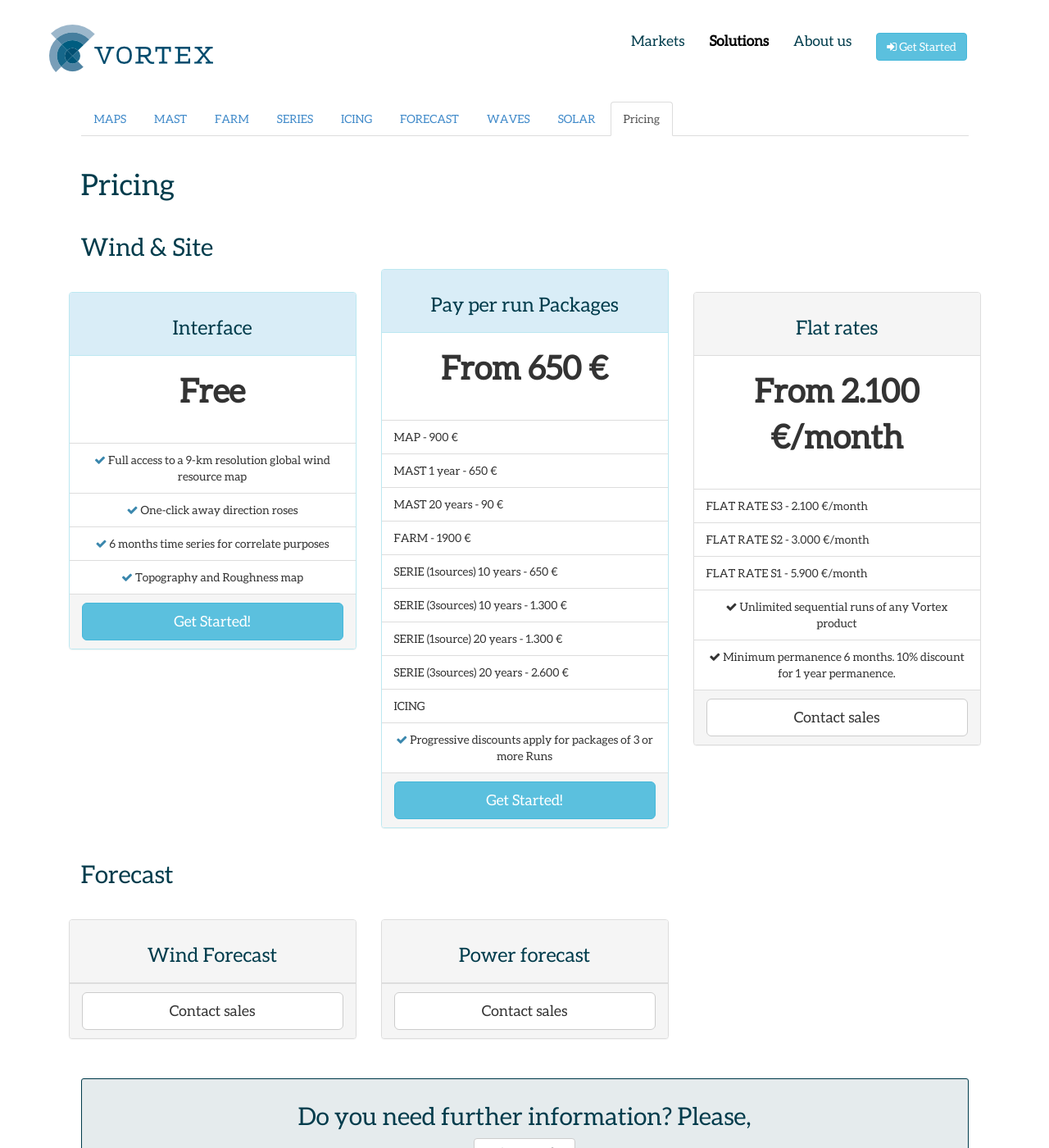
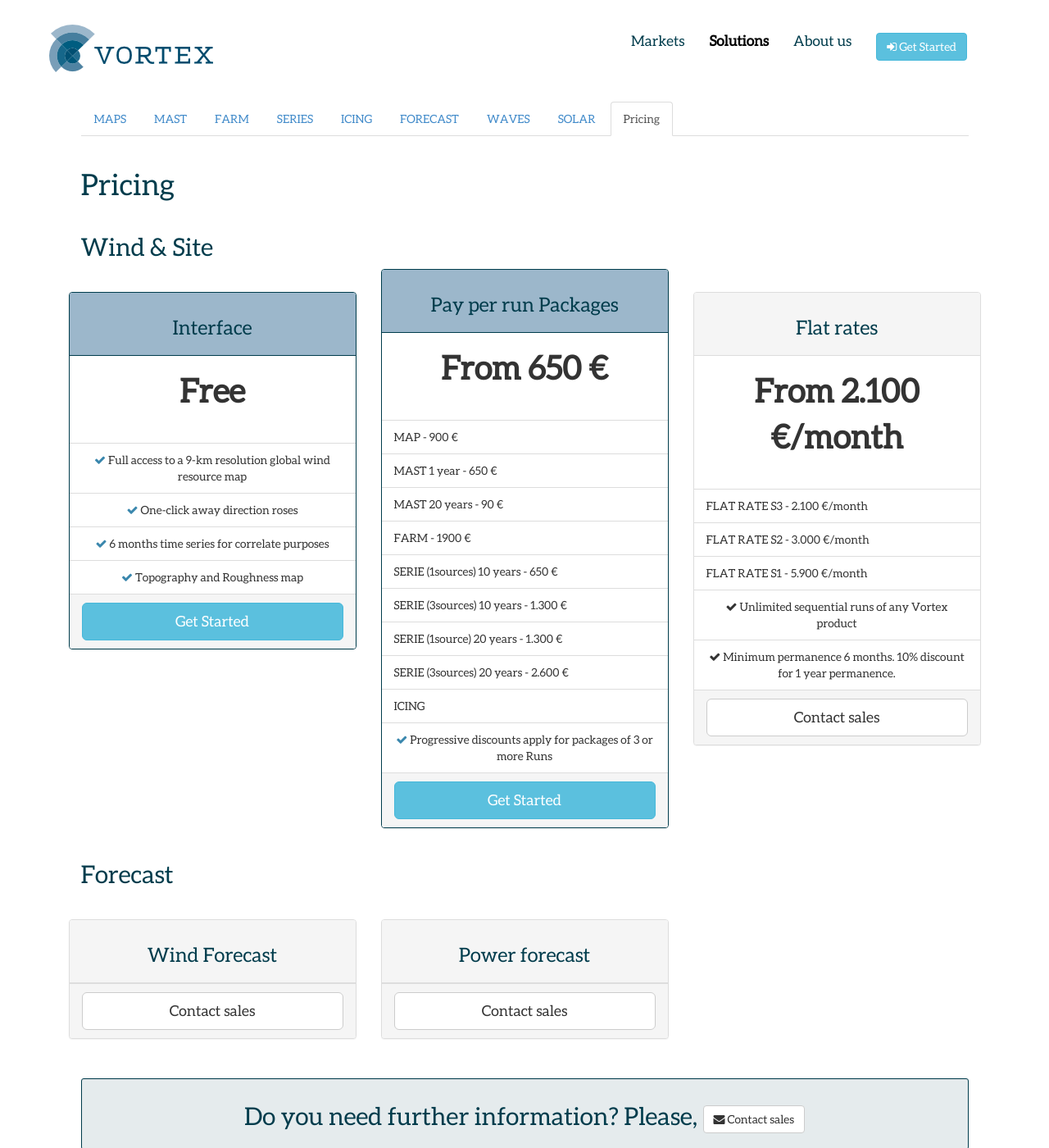
Before and after one commit to vortex-es/vortex-es.github.io, a Jekyll site: the page built from solutions/pricing.md, in a window 1280 px wide and 1400 px high. Shown: the whole window at 82% size. Built offline with Jekyll 4.4.1, drawn with Linux system fonts in a browser that asks for light colours; Markdown is read by kramdown in place of the engine named in the settings.

Commit message:
ajustades les taules de preus.

```diff
--- a/_layouts/solutions.html
+++ b/_layouts/solutions.html
@@ -29,8 +29,7 @@
 
         <div class="well well-sm {% if page.title == 'Solutions' %}hidden-xs hidden-sm hidden-md hidden-lg{% endif %}">
 
-          <h2 class="text-center">New to Vortex? Please,</h2>
-          <p class="text-center"><a href='http://itest.vortex.es/signup' rel="external" target="_blank" class='mailto btn btn-default' title='Please, sign up'><span class='icon-signin icon-white'></span> Sign up</a></p>
+          <h2 class="text-center">New to Vortex? Please, <a href='http://itest.vortex.es/signup' rel="external" target="_blank" class='mailto btn btn-info' title='Please, sign up'><span class='icon-signin icon-white'></span> Get Started</a></h2>
 
         </div>
 
@@ -38,8 +37,7 @@
 
         <div class="well well-sm {% if page.title == 'Solutions' %}hidden-xs hidden-sm hidden-md hidden-lg{% endif %}">
 
-          <h2 class="text-center"><p>Do you need further information? Please,</h2>
-          <p class="text-center"><a href='mailto:info@vortex.es?subject={{page.title}} - Vortex.es&body=I would like further information on: http://www.vortex.es{{page.url}}' class='mailto btn btn-default' title='Contact sales'><span class='icon-envelope icon-white'></span> Contact sales</a></p>
+          <h2 class="text-center"><p>Do you need further information? Please, <a href='mailto:info@vortex.es?subject={{page.title}} - Vortex.es&body=I would like further information on: http://www.vortex.es{{page.url}}' class='mailto btn btn-default' title='Contact sales'><span class='icon-envelope icon-white'></span> Contact sales</a></h2>
 
         </div>
 
--- a/assets/css/app.css
+++ b/assets/css/app.css
@@ -469,6 +469,15 @@
   border: 1px solid rgba(0,60,76,1);
 }
 
+.panel-info {
+    border-color: #003C4C;
+}
+
+.panel-info > .panel-heading {
+    background-color: #9CB7CB;
+    border-color: #003C4C;
+}
+
 .body-content.blog .well, .body-content.markets .well, .body-content.solutions .well{
   margin-top: 2em;
 }
@@ -758,10 +767,10 @@
 }
 body.vx-solutions div.row div.pricing {
   -webkit-transition: -webkit-transform .4s ease-in-out;
-     -moz-transition: -webkit-transform .4s ease-in-out;
-      -ms-transition: -webkit-transform .4s ease-in-out;
-       -o-transition: -webkit-transform .4s ease-in-out;
-          transition: transform .2s ease-in-out;
+     -moz-transition:    -moz-transform .4s ease-in-out;
+      -ms-transition:     -ms-transform .4s ease-in-out;
+       -o-transition:      -o-transform .4s ease-in-out;
+          transition:         transform .4s ease-in-out;
   }
 body.vx-solutions div.row div.pricing:hover {
   -webkit-transform: scale(1.15);
--- a/solutions/pricing.md
+++ b/solutions/pricing.md
@@ -24,7 +24,7 @@
 					<li class="list-group-item"><i class="icon-ok text-info"></i> Topography and Roughness map</li>
 				</ul>
 				<div class="panel-footer">
-				<a class="btn btn-lg btn-block btn-info" href="#">Get Started!</a>
+				<a class="btn btn-lg btn-block btn-info" href="#">Get Started</a>
 				</div>
 			</div>
 
@@ -50,7 +50,7 @@
 					<li class="list-group-item"><i class="icon-ok text-info"></i> Progressive discounts apply for packages of 3 or more Runs</li>
 				</ul>
 				<div class="panel-footer">
-				<a class="btn btn-lg btn-block btn-info" href="#">Get Started!</a>
+				<a class="btn btn-lg btn-block btn-info" href="#">Get Started</a>
 				</div>
 			</div>
 
```
Also changed, not shown: solutions/index.html (+21 -18 lines).
